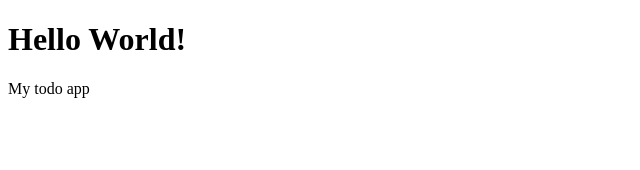
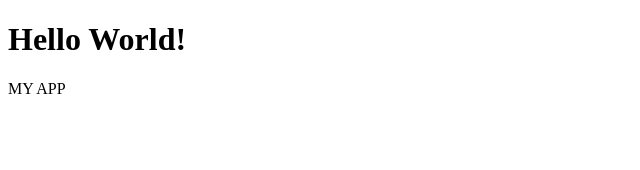
Before and after one commit to Cloudswillopenforme/ng-todo-list, an Angular app: page / in a window 1280 px wide. Shown: the top 170 px of the page, without its empty margins (0-640 px from the left). Built offline with nearby package versions, Linux system fonts and the light colour scheme.

Commit message:
5. pipe + on init

```diff
--- a/src/app/components/todo-list/todo-list.component.html
+++ b/src/app/components/todo-list/todo-list.component.html
@@ -1 +1 @@
-<p>{{ title }}</p>
+<p>{{ title |  uppercase }}</p>
--- a/src/app/components/todo-list/todo-list.component.ts
+++ b/src/app/components/todo-list/todo-list.component.ts
@@ -7,11 +7,12 @@ import { Component, OnInit } from '@angular/core';
 })
 export class TodoListComponent implements OnInit {
 
-  title: string = 'My todo app';
+  title: string = '';
 
   constructor() { }
 
   ngOnInit(): void {
+    this.title = 'my app';
   }
 
 }
```
